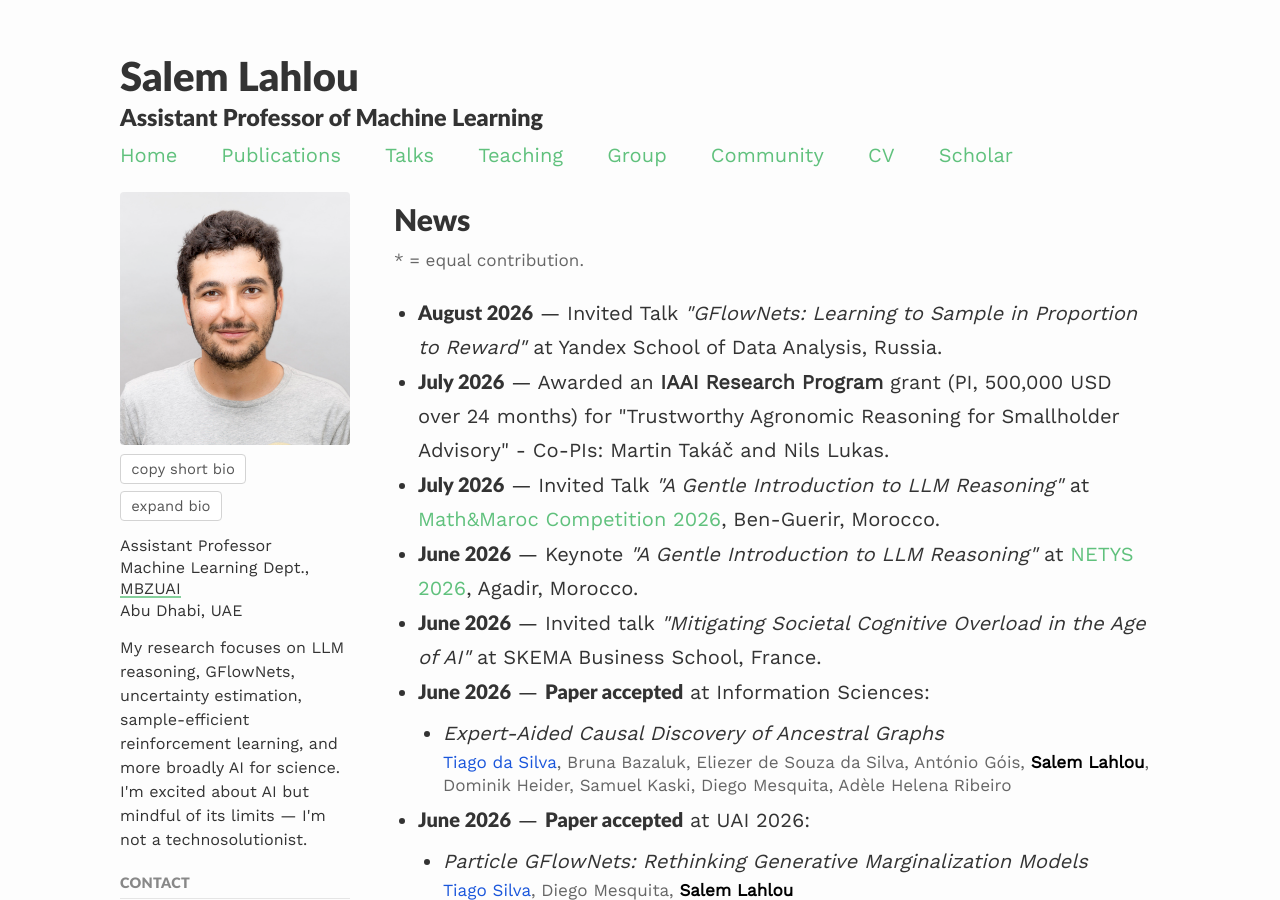
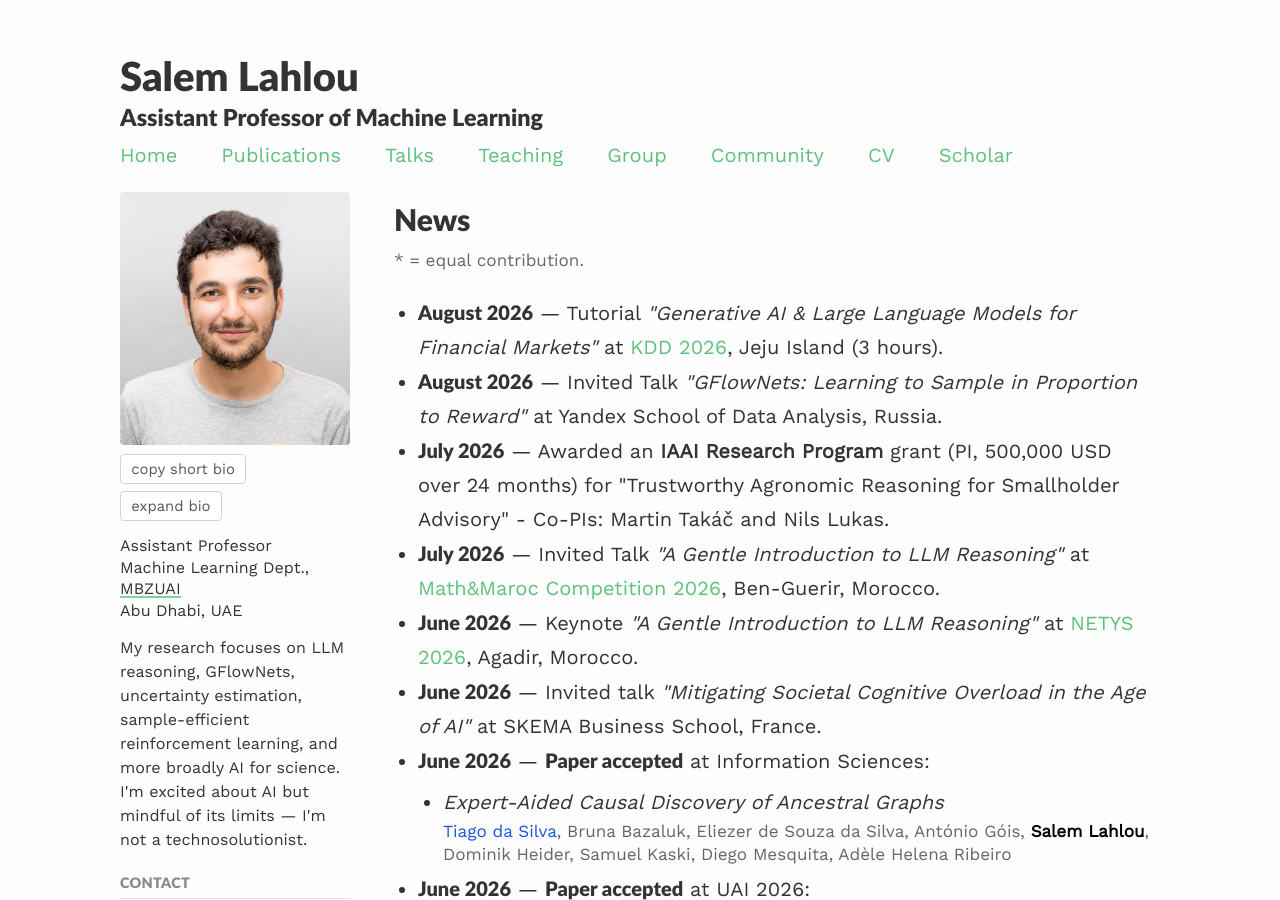
Before and after one commit to saleml/saleml.github.io, a Jekyll site: the page built from index.md, in a window 1280 px wide and 900 px high. Built offline with Jekyll 4.4.1, drawn with Linux system fonts in a browser that asks for light colours; nearby versions of some CDN libraries.

Commit message:
Add tutorial and publication details for KDD 2026 on generative AI and large language models
- Included a new tutorial entry in the news section for August 2026, detailing the KDD 2026 tutorial on "Generative AI & Large Language Models for Financial Markets."
- Added a corresponding publication entry for the same tutorial in the publications section.
- Updated the talks section to reflect the tutorial details, including co-authors and a link to the tutorial website.
- Synced changes to the CV.pdf file.

```diff
--- a/index.md
+++ b/index.md
@@ -51,6 +51,7 @@ published: true
     <p class="home-news-legend">* = equal contribution.</p>
     <ul class="home-news-list">
   <!-- NEWS:START -->
+  <li><span class="news-date news-highlight">August 2026</span> &mdash; Tutorial <em>"Generative AI &amp; Large Language Models for Financial Markets"</em> at <a href="https://zangir.github.io/genai-finance-kdd2026/" target="_blank">KDD 2026</a>, Jeju Island (3 hours).</li>
   <li><span class="news-date news-highlight">August 2026</span> &mdash; Invited Talk <em>"GFlowNets: Learning to Sample in Proportion to Reward"</em> at Yandex School of Data Analysis, Russia.</li>
   <li><span class="news-date news-highlight">July 2026</span> &mdash; Awarded an <strong>IAAI Research Program</strong> grant (PI, 500,000 USD over 24 months) for "Trustworthy Agronomic Reasoning for Smallholder Advisory" - Co-PIs: Martin Takáč and Nils Lukas.</li>
   <li><span class="news-date news-highlight">July 2026</span> &mdash; Invited Talk <em>"A Gentle Introduction to LLM Reasoning"</em> at <a href="https://participant.mathmaroc.org/events/mmc-senior" target="_blank">Math&amp;Maroc Competition 2026</a>, Ben-Guerir, Morocco.</li>
```
Also changed, not shown: _pages/publications.md (+1 -0 lines), _pages/talks.md (+2 -0 lines), 1 other file.
